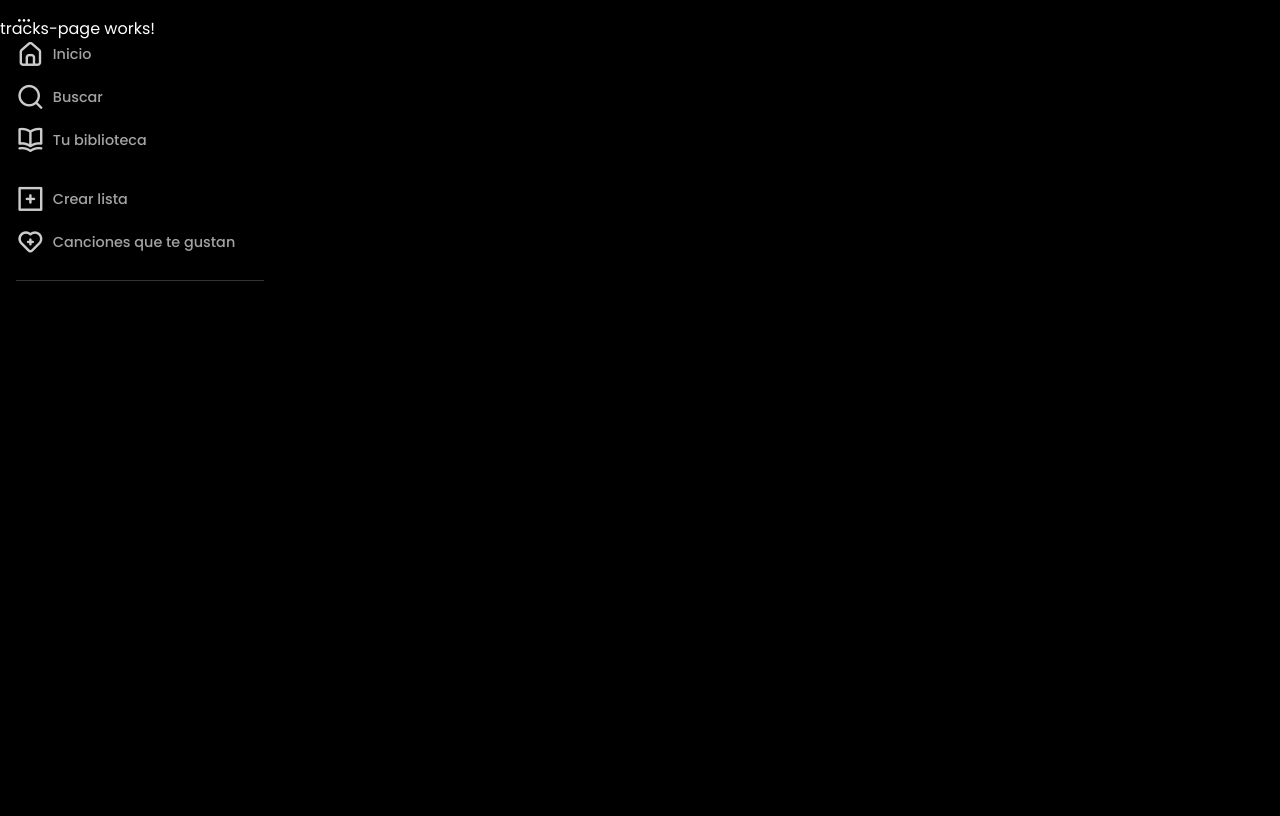
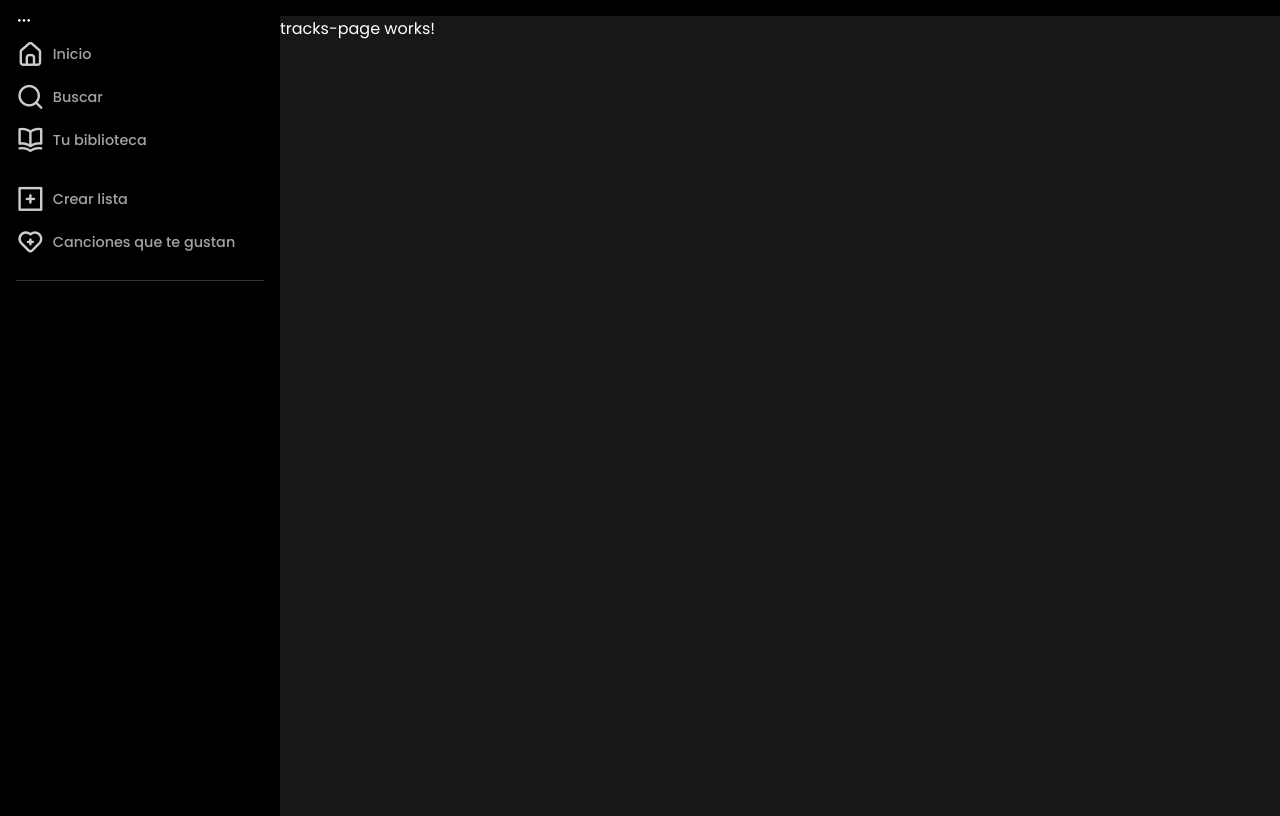
Before and after one commit to Rexpeto/spotify-angular, an Angular app: page /tracks in a window 1280 px wide. Built offline with nearby package versions, Linux system fonts and the light colour scheme.

Commit message:
Layout home

```diff
--- a/src/app/modules/tracks/pages/tracks-page/tracks-page.component.css
+++ b/src/app/modules/tracks/pages/tracks-page/tracks-page.component.css
@@ -0,0 +1,10 @@
+.home-wrapper {
+  margin: 0 0 0 17.5rem;
+  background: rgb(23, 23, 26);
+  background: linear-gradient(
+    90deg,
+    rgba(23, 23, 26, 1) 44%,
+    rgba(24, 24, 24, 1)
+  );
+  min-height: 100vh;
+}
--- a/src/app/modules/tracks/pages/tracks-page/tracks-page.component.html
+++ b/src/app/modules/tracks/pages/tracks-page/tracks-page.component.html
@@ -1 +1,3 @@
-<p>tracks-page works!</p>
+<div class="home-wrapper">
+  <p>tracks-page works!</p>
+</div>
```
Also changed, not shown: .prettierrc.json (deleted).
